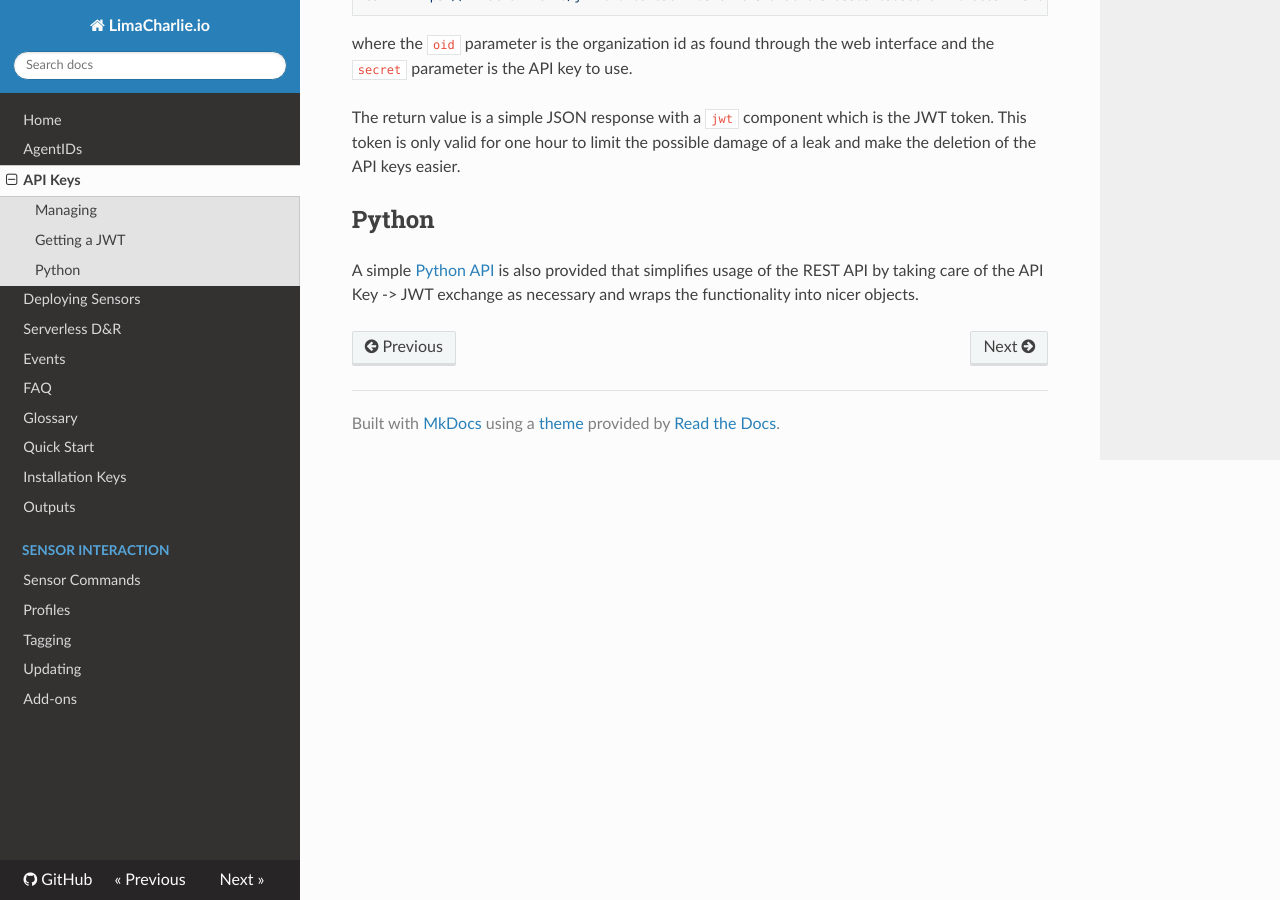
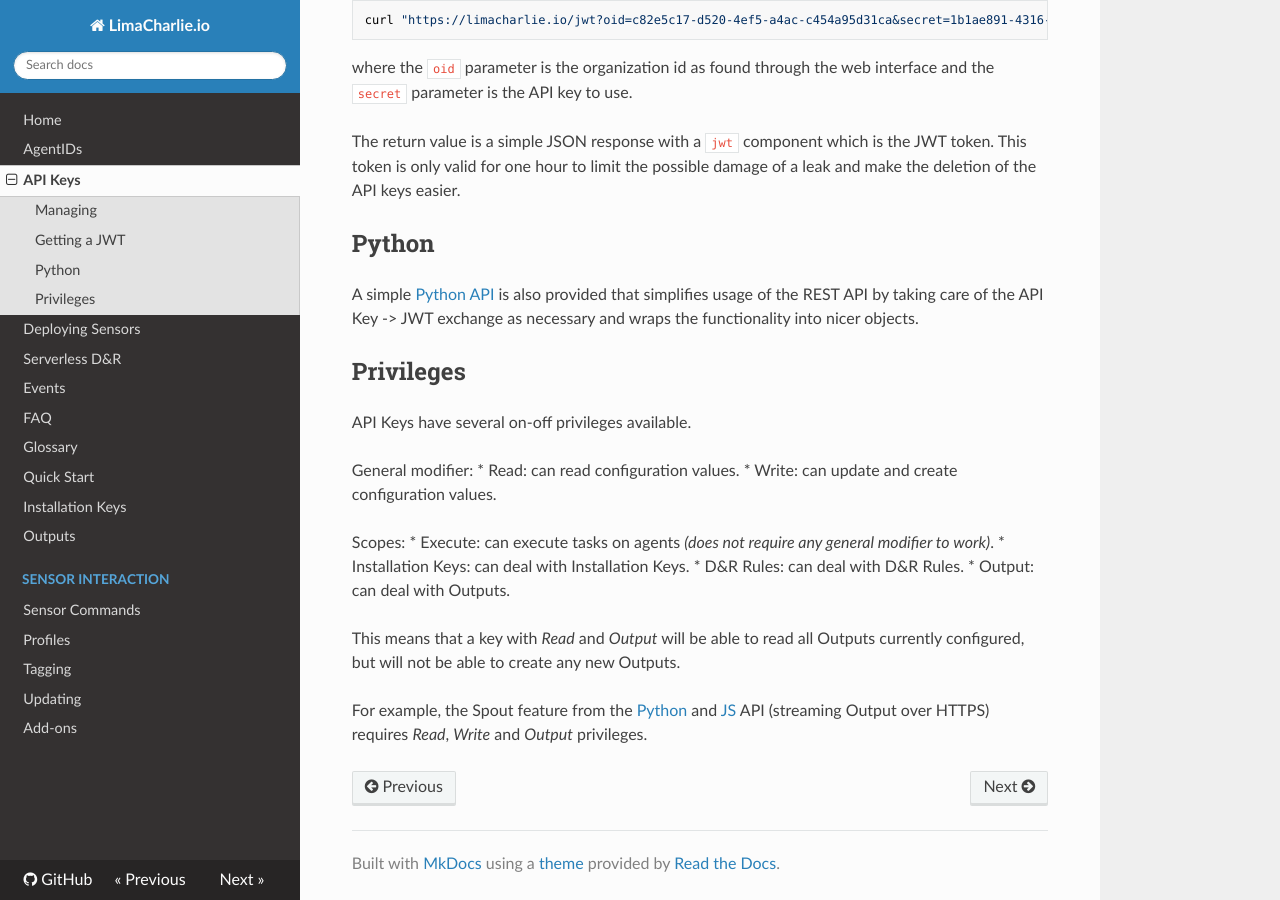
Before and after one commit to refractionPOINT/lce_doc, an MkDocs documentation site: the page built from docs/api_keys.md, in a window 1280 px wide and 900 px high, scrolled down 692 px. Built offline with MkDocs 1.6.1, drawn with Linux system fonts in a browser that asks for light colours; nearby versions of some CDN libraries; old or Windows-style settings are respelled for this version of MkDocs.

Commit message:
Adding bit of doc about new API key privileges.

```diff
--- a/docs/api_keys.md
+++ b/docs/api_keys.md
@@ -26,3 +26,22 @@ hour to limit the possible damage of a leak and make the deletion of the API key
 A simple [Python API](https://github.com/refractionpoint/python-limacharlie/) is also
 provided that simplifies usage of the REST API by taking care of the API Key -> JWT exchange
 as necessary and wraps the functionality into nicer objects.
+
+## Privileges
+API Keys have several on-off privileges available.
+
+General modifier:
+* Read: can read configuration values.
+* Write: can update and create configuration values.
+
+Scopes:
+* Execute: can execute tasks on agents *(does not require any general modifier to work)*.
+* Installation Keys: can deal with Installation Keys.
+* D&R Rules: can deal with D&R Rules.
+* Output: can deal with Outputs.
+
+This means that a key with *Read* and *Output* will be able to read all Outputs currently configured, but will not be able
+to create any new Outputs.
+
+For example, the Spout feature from the [Python](https://github.com/refractionpoint/python-limacharlie/) and [JS](https://www.npmjs.com/package/limacharlie) API (streaming Output over HTTPS) requires *Read*, *Write* and *Output*
+privileges.
```
